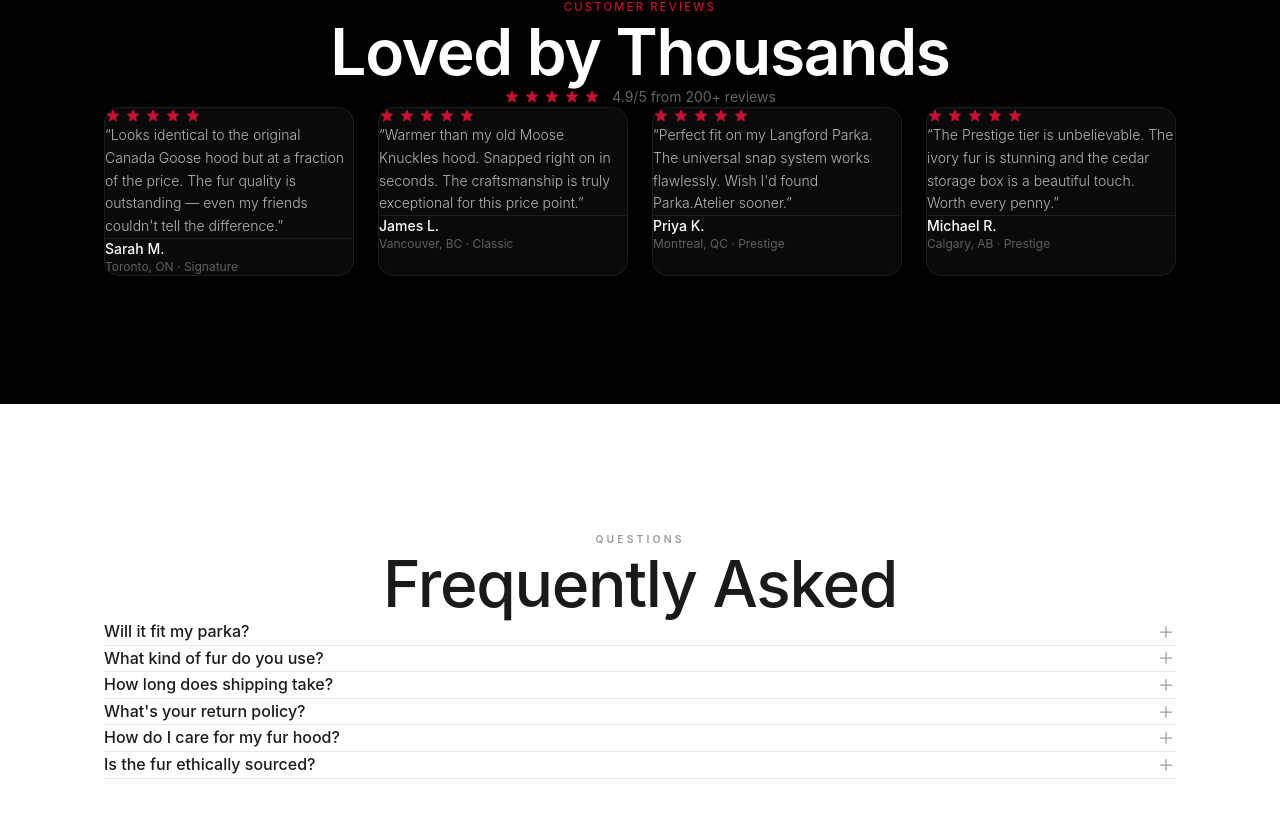
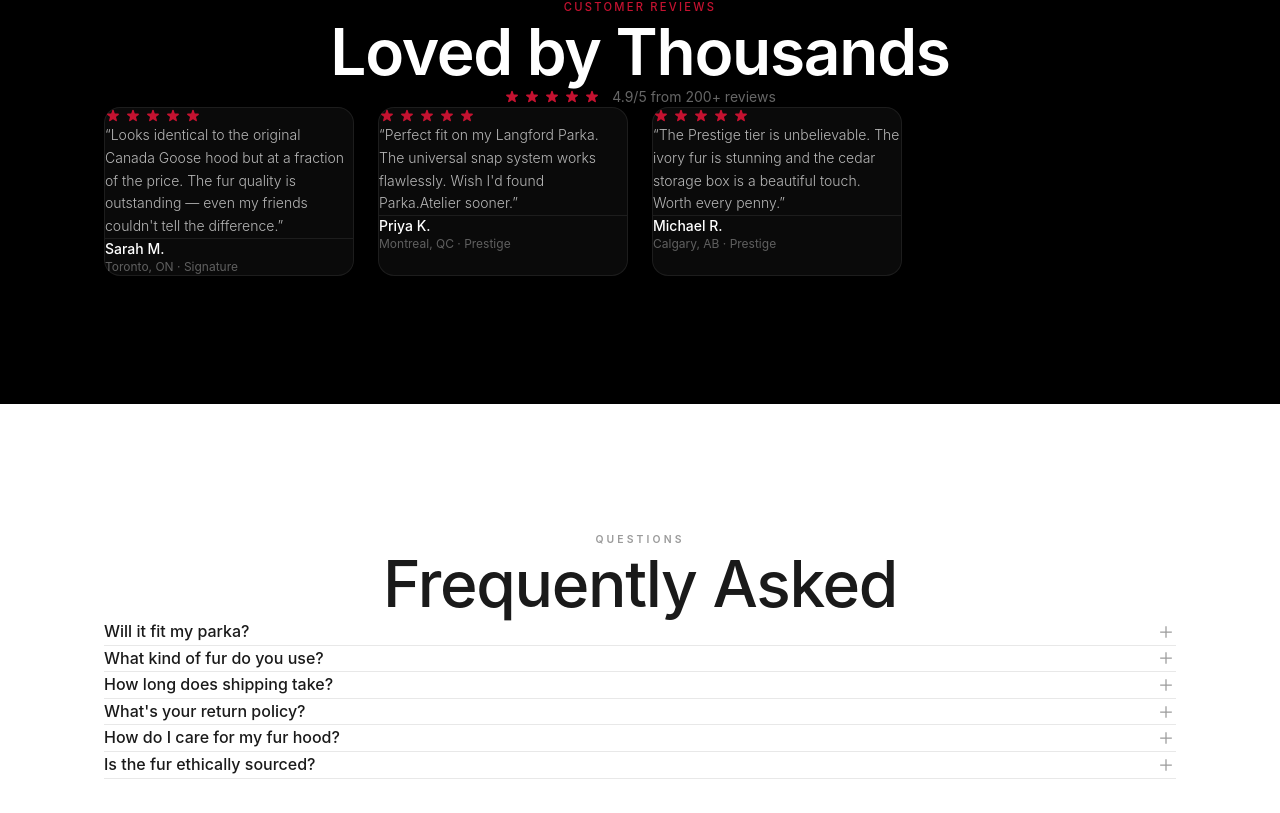
Before and after one commit to caffeineGMT/Parka.Atelier, a Next.js app: page / in a window 1280 px wide. Shown: the part 2498-3311 px from the top of the page. Built offline with nearby package versions, Linux system fonts and the light colour scheme.

Commit message:
copy: remove James L. review

```diff
--- a/src/components/Reviews.tsx
+++ b/src/components/Reviews.tsx
@@ -9,13 +9,6 @@ const REVIEWS = [
     rating: 5,
     text: "Looks identical to the original Canada Goose hood but at a fraction of the price. The fur quality is outstanding — even my friends couldn't tell the difference.",
     product: "Signature",
-  },
-  {
-    name: "James L.",
-    location: "Vancouver, BC",
-    rating: 5,
-    text: "Warmer than my old Moose Knuckles hood. Snapped right on in seconds. The craftsmanship is truly exceptional for this price point.",
-    product: "Classic",
   },
   {
     name: "Priya K.",
```
